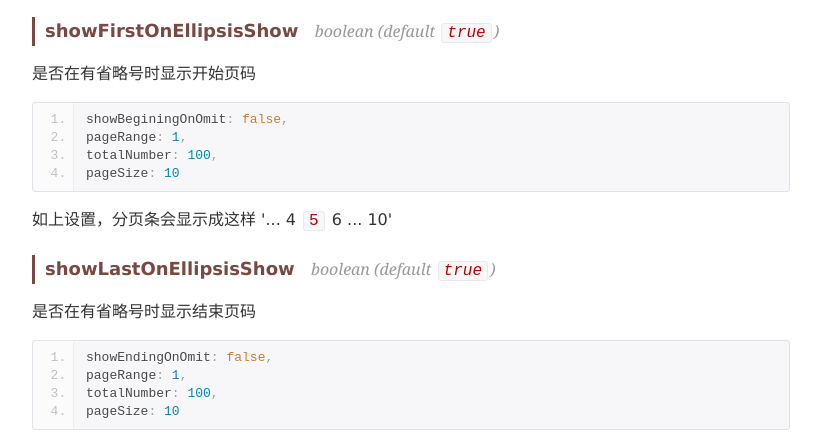
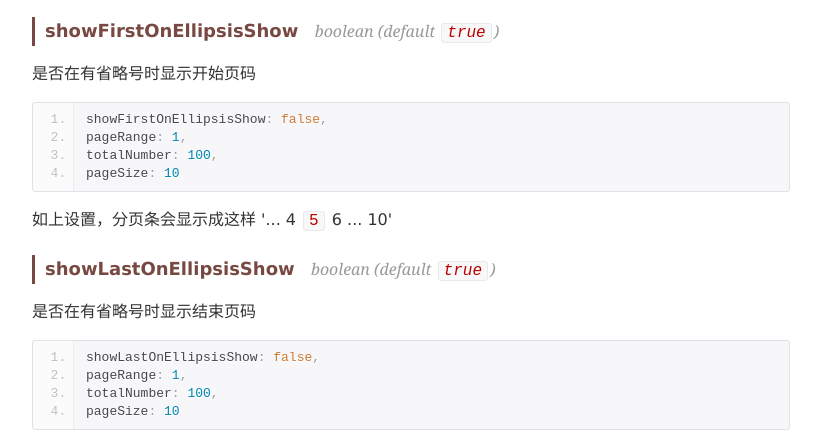
Before and after one commit to superRaytin/paginationjs-site, a plain HTML site: page docs/index-cn.html in a window 1280 px wide. Shown: the part 4302-4734 px from the top of the page, without its empty margins (96-917 px from the left). Drawn offline with Linux system fonts and the light colour scheme.

Commit message:
fix: typo

```diff
--- a/docs/index-cn.html
+++ b/docs/index-cn.html
@@ -299,7 +299,7 @@
 
     <p>是否在有省略号时显示开始页码</p>
 
-<pre><code>showBeginingOnOmit: false,
+<pre><code>showFirstOnEllipsisShow: false,
 pageRange: 1,
 totalNumber: 100,
 pageSize: 10
@@ -311,7 +311,7 @@ pageSize: 10
 
     <p>是否在有省略号时显示结束页码</p>
 
-<pre><code>showEndingOnOmit: false,
+<pre><code>showLastOnEllipsisShow: false,
 pageRange: 1,
 totalNumber: 100,
 pageSize: 10
```
Also changed, not shown: docs/index.html (+2 -2 lines).
